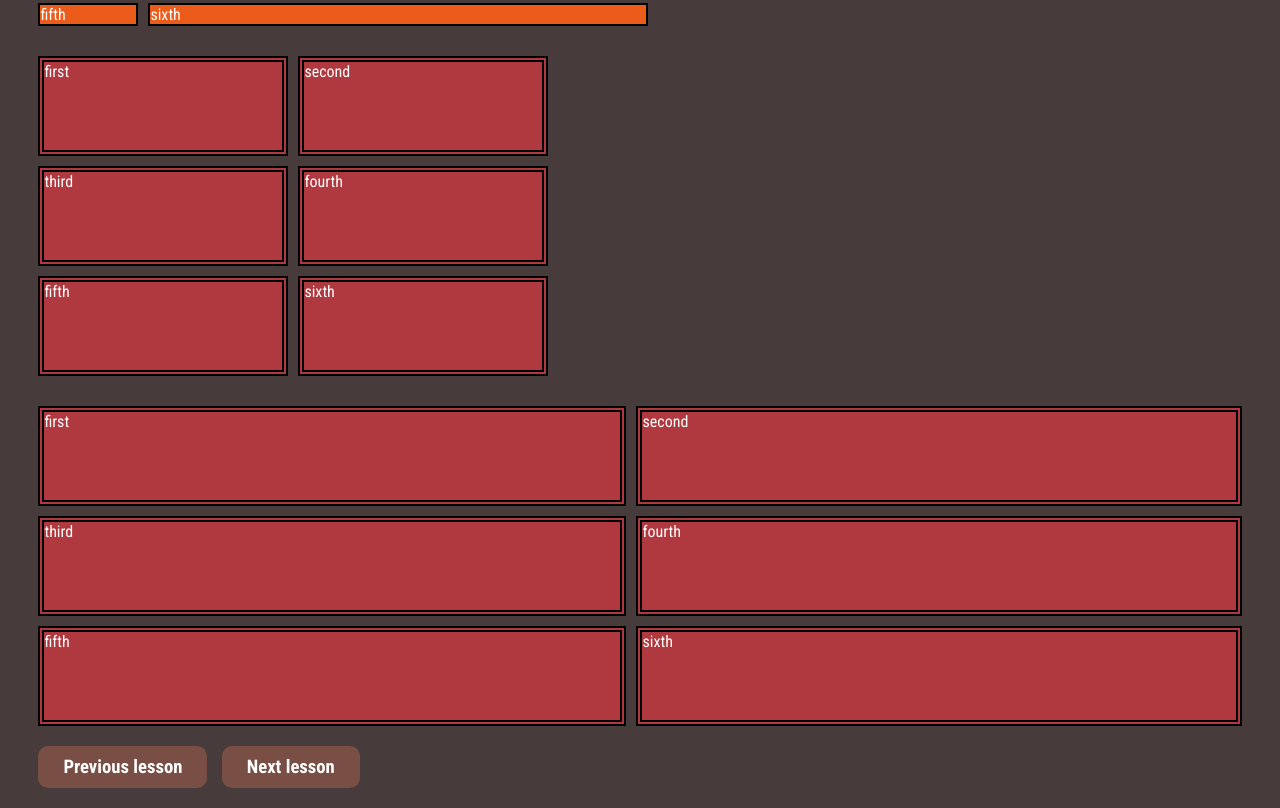
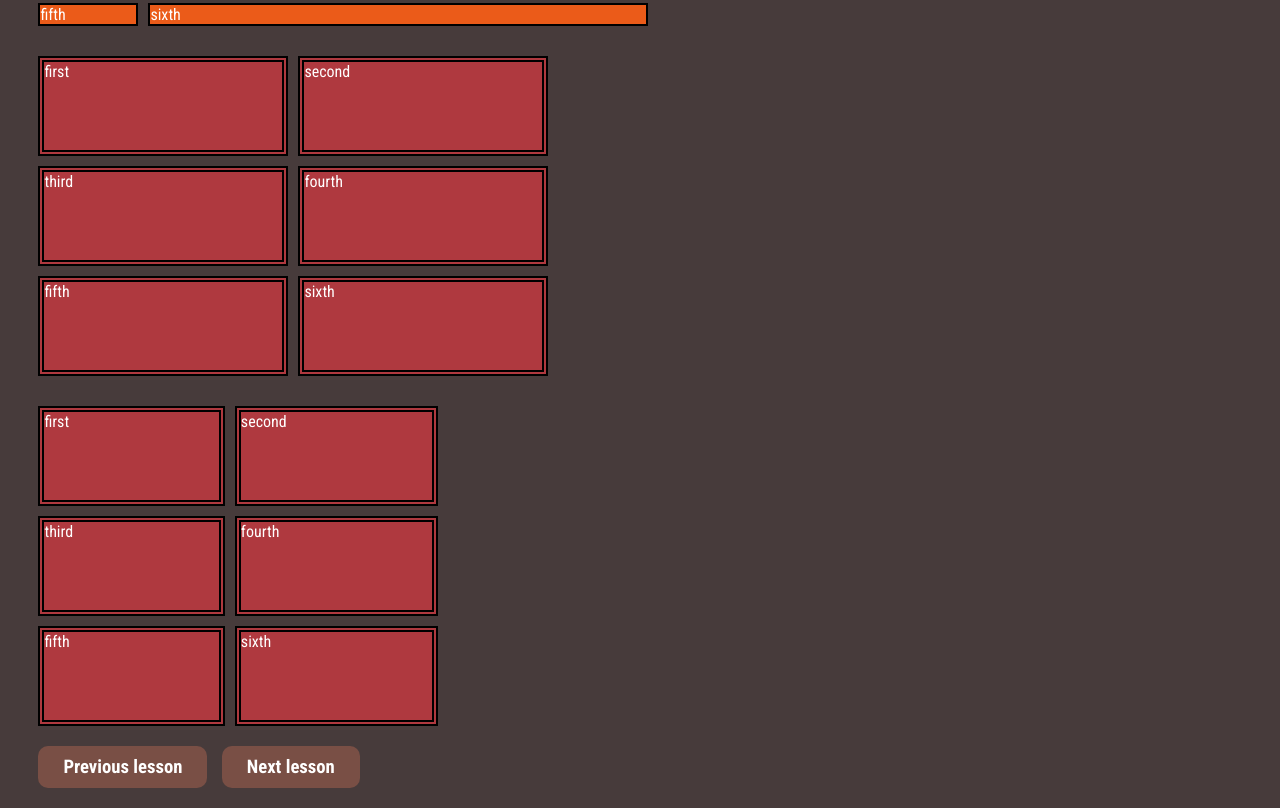
Before and after one commit to S-Kozachuk/grid-layout, a plain HTML site: page lesson-3.html in a window 1280 px wide. Shown: the part 1368-2176 px from the top of the page. Drawn offline with Linux system fonts and the light colour scheme.

Commit message:
8-th Grid / Edit max-width value to 400 px

```diff
--- a/css/main.css
+++ b/css/main.css
@@ -518,6 +518,7 @@ C помощью свойств grid-row-start/end и grid-column-start/end
 /* Grid 8 */
 .grid-8 {
     display: grid;
+    max-width: 400px; /* ограничивает максимальную ширину дорожки */
     grid-template-columns: auto auto;
     grid-template-rows: repeat(3, 100px);
     gap: 10px;
```
